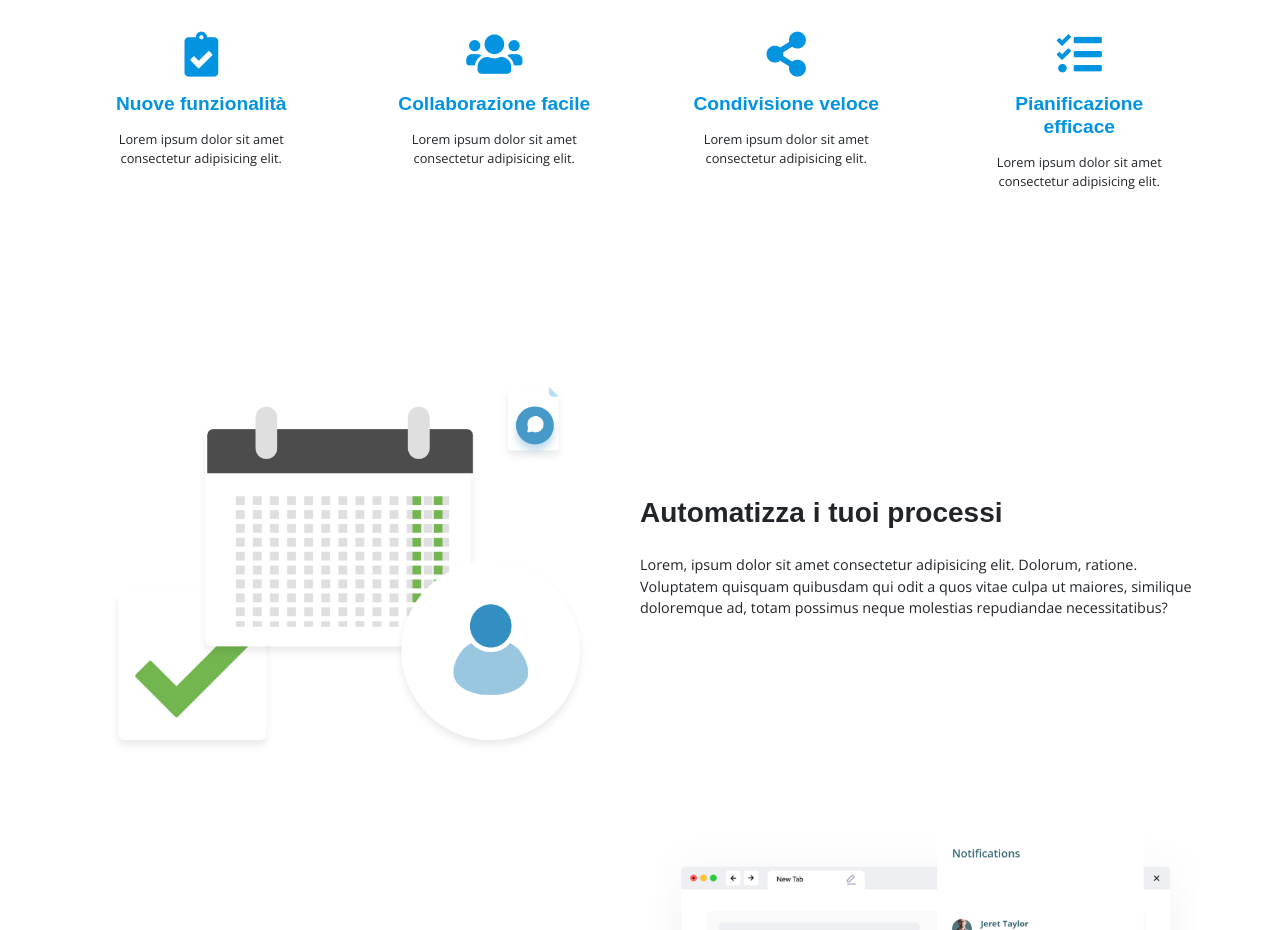
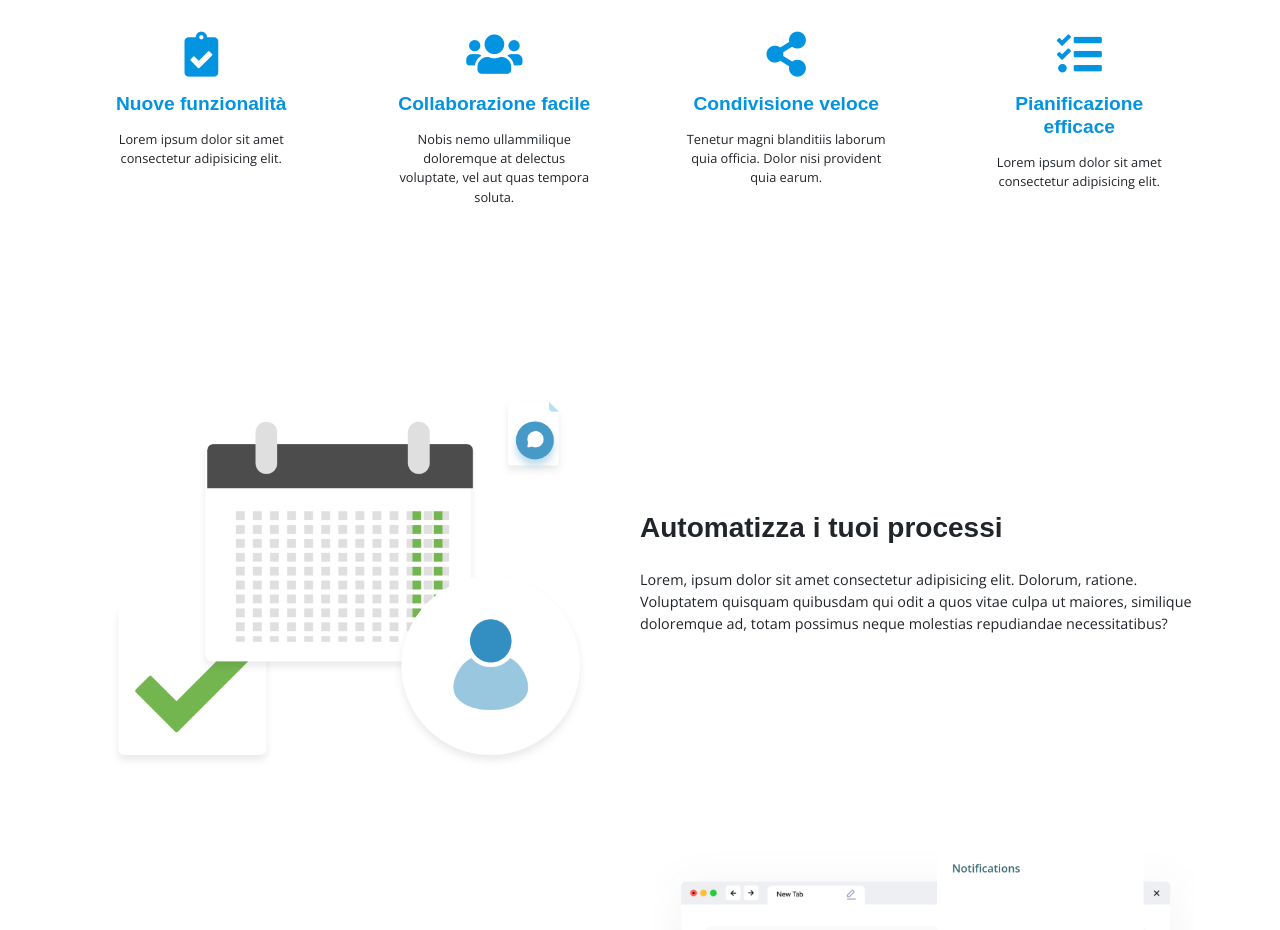
Before and after one commit to monicamancini/landing-app, a plain HTML site: page index.html in a window 1280 px wide. Shown: the part 1100-2030 px from the top of the page. Drawn offline with nearby package versions, Linux system fonts and the light colour scheme; a web font is replaced by a local one.

Commit message:
second commit

```diff
--- a/index.html
+++ b/index.html
@@ -65,12 +65,12 @@
 					<div class="col-lg-3 col-md-3 col-12 feature" data-aos="zoom-in" data-aos-delay="600">
 						<i class="fas fa-users"></i>
 						<h3 class="feature-title">Collaborazione facile</h3>
-						<p class="feature-text">Lorem ipsum dolor sit amet consectetur adipisicing elit.</p>
+						<p class="feature-text">Nobis nemo ullammilique doloremque at delectus voluptate, vel aut quas tempora soluta.</p>
 						</div>
 						<div class="col-lg-3 col-md-3 col-12 feature" data-aos="zoom-in" data-aos-delay="700">
 							<i class="fas fa-share-alt"></i>
 							<h3 class="feature-title">Condivisione veloce</h3>
-							<p class="feature-text">Lorem ipsum dolor sit amet consectetur adipisicing elit.</p>
+							<p class="feature-text">Tenetur magni blanditiis laborum quia officia. Dolor nisi provident quia earum.</p>
 						</div>
 						<div class="col-lg-3 col-md-3 col-12 feature" data-aos="zoom-in" data-aos-delay="800">
 							<i class="fas fa-tasks"></i>
```
